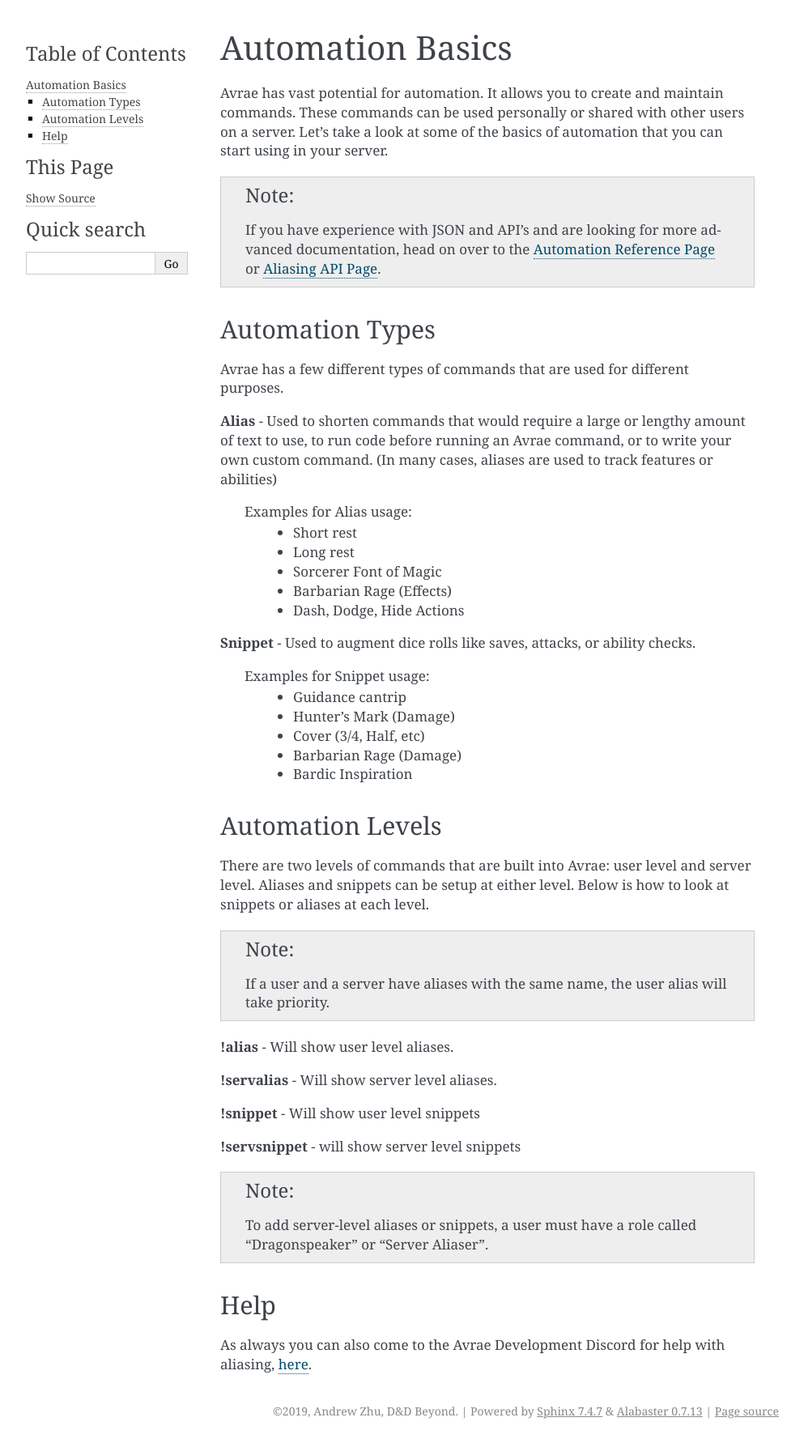
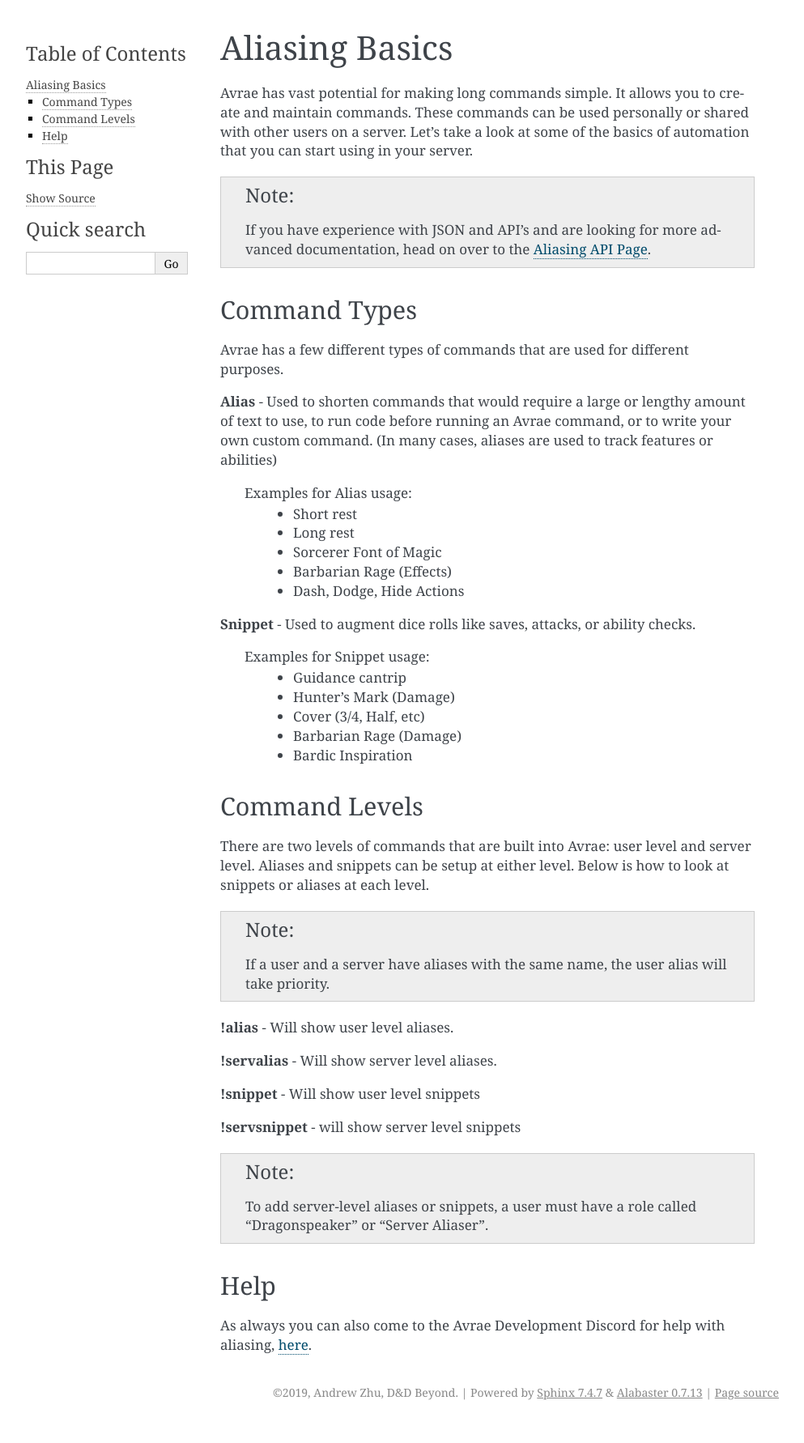
Before and after one commit to avrae/avrae, a Sphinx documentation site: the page built from docs/aliasing/aliasing.rst, in a window 1280 px wide. Shown: the whole page at 81% size, without its empty margins (148-1141 px from the left). Built offline with Sphinx 7.4.7, drawn with Linux system fonts in a browser that asks for light colours; after the commit the page ends 1759 px from its top, so only the background shows below that.

Commit message:
change automation to aliasing and moved files accordingly. updated index

```diff
--- a/docs/automation.rst
+++ b/docs/aliasing/aliasing.rst
@@ -1,12 +1,12 @@
-Automation Basics
+Aliasing Basics
 ======================
 
-Avrae has vast potential for automation.  It allows you to create and maintain commands. These commands can be used personally or shared with other users on a server.  Let's take a look at some of the basics of automation that you can start using in your server.
+Avrae has vast potential for making long commands simple.  It allows you to create and maintain commands. These commands can be used personally or shared with other users on a server.  Let's take a look at some of the basics of automation that you can start using in your server.
 
 .. note::
-  If you have experience with JSON and API's and are looking for more advanced documentation, head on over to the `Automation Reference Page <automation_ref.html>`_ or `Aliasing API Page <aliasing/api.html>`_.
+  If you have experience with JSON and API's and are looking for more advanced documentation, head on over to the `Aliasing API Page <aliasing/api.html>`_.
 
-Automation Types
+Command Types
 ------------------------
 
 Avrae has a few different types of commands that are used for different purposes.
@@ -31,7 +31,7 @@ to run code before running an Avrae command, or to write your own custom command
     - Barbarian Rage (Damage)
     - Bardic Inspiration
 
-Automation Levels
+Command Levels
 ------------------------
 
 There are two levels of commands that are built into Avrae: user level and server level.
--- a/docs/automation_tut.rst
+++ b/docs/aliasing/aliasing_tut.rst
@@ -1,8 +1,8 @@
-Automation Tutorials
+Aliasing Tutorials
 ====================================
 
 Here are a few tutorials for aliases that were created by the Avrae Development Discord.
-These should take you step by step throught how two example aliases work.
+These should take you step by step through two example aliases.
 Thanks to @Croebh#5603 and @silverbass#2407 for writing these, and to @Ydomat#2886 for converting them to this format!
 
 Half-Orc Relentless Endurance Tutorial
--- a/docs/index.rst
+++ b/docs/index.rst
@@ -17,8 +17,8 @@ Welcome to Avrae's documentation!
    :maxdepth: 4
    :caption: Contents:
 
-   automation
-   automation_tut
+   aliasing/aliasing
+   aliasing/aliasing_tut
    aliasing/api
    automation_ref
 
```
